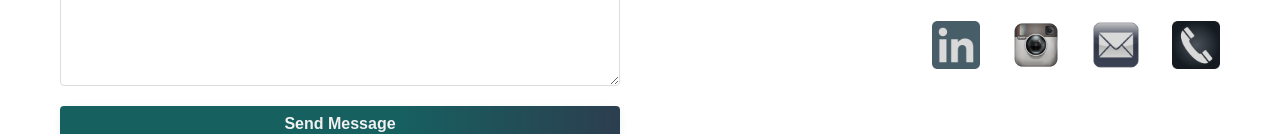
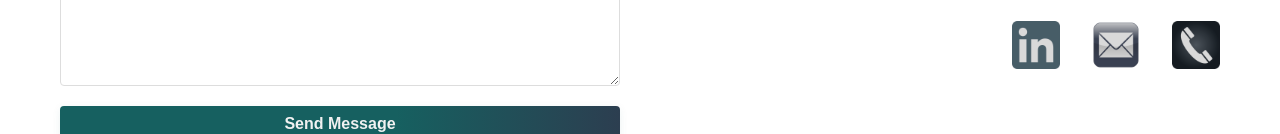
Before and after one commit to OnurTheBest/portfolio, a plain HTML site: page index.html in a window 1280 px wide. Shown: the part 6906-7040 px from the top of the page. Drawn offline with nearby package versions, Linux system fonts and the light colour scheme.

Commit message:
Remove Instagram icon and link from contact section

```diff
--- a/index.html
+++ b/index.html
@@ -318,9 +318,6 @@
             <a href="https://www.linkedin.com/in/onur-yildirici" target="_blank" aria-label="LinkedIn">
               <img src="./images/linkedin.png" alt="LinkedIn">
             </a>
-            <a href="https://instagram.com/onur_yildirici" target="_blank" aria-label="Instagram">
-              <img src="./images/instagram.png" alt="Instagram">
-            </a>
             <a href="mailto:onuryildirici@gmail.com" aria-label="Email">
               <img src="./images/email.png" alt="Email">
             </a>
```
